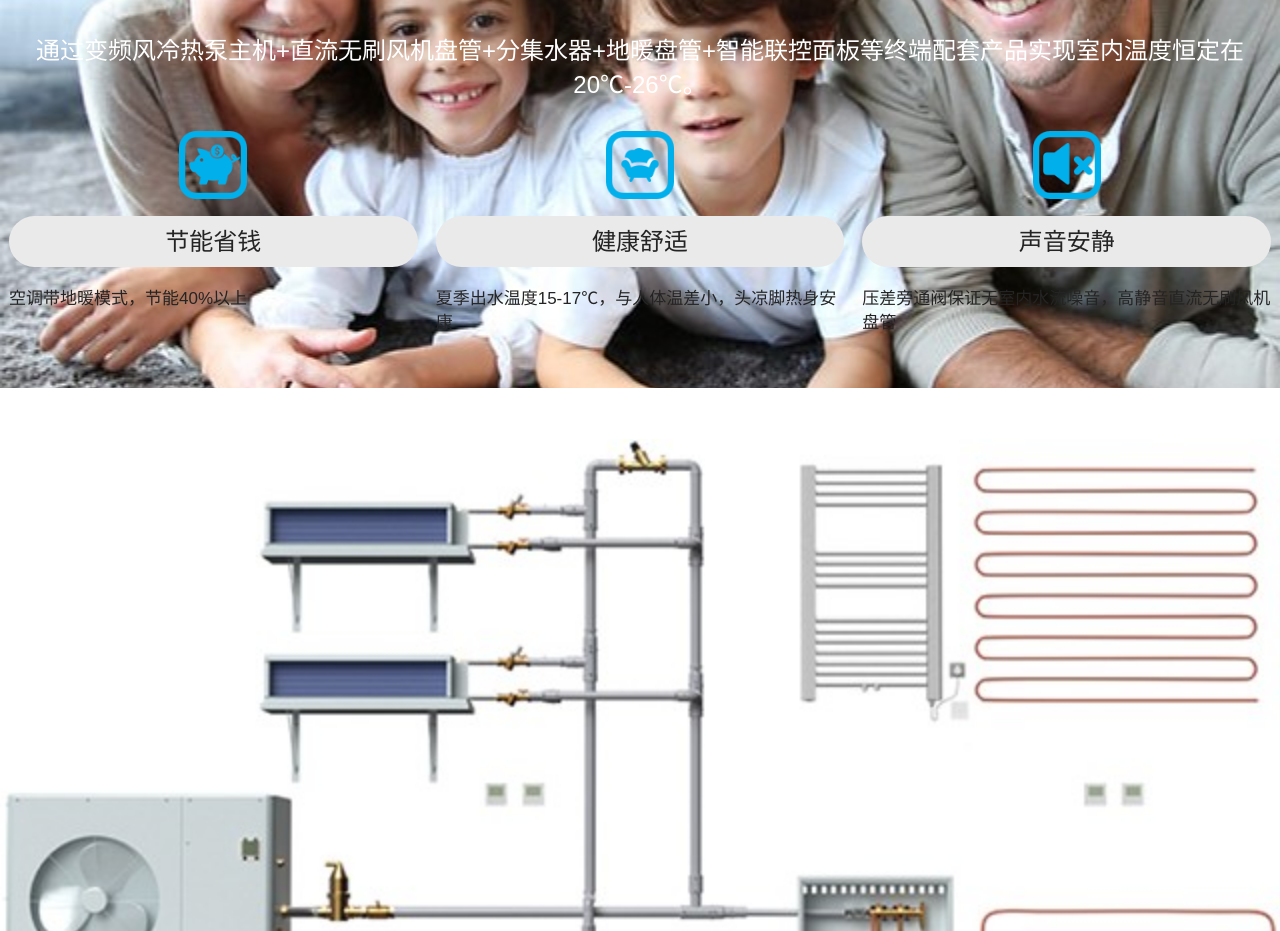
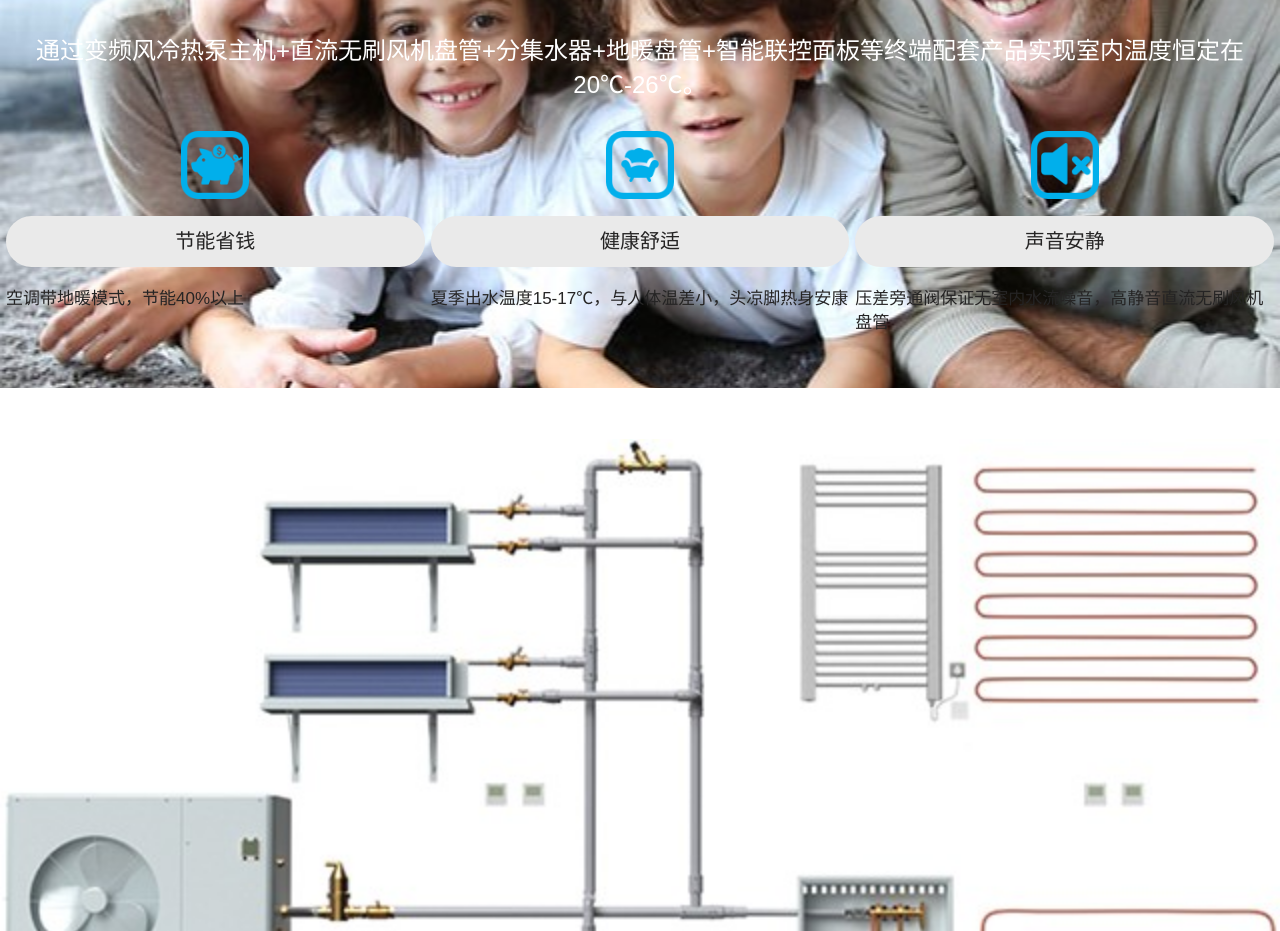
Before and after one commit to kevinZeguo/zh-home, a Vue app in the folder comfort-home/home-html/phone/: page /solution in a window 1280 px wide. Shown: the part 2680-3611 px from the top of the page. Built offline with nearby package versions, Linux system fonts and the light colour scheme; what mint-ui, v-tap would draw is missing.

Commit message:
修改样式

```diff
--- a/comfort-home/home-html/phone/src/page/solution/solution.vue
+++ b/comfort-home/home-html/phone/src/page/solution/solution.vue
@@ -616,7 +616,7 @@ export default {
         }
 
         .infos  {
-            padding: 0 0 2.66rem;
+            padding: 0 0 2.66rem 0.3rem;
             -webkit-display: flex;
             -moz-display: flex;
             -ms-display: flex;
@@ -631,7 +631,9 @@ export default {
                 -moz-flex: 1;
                 -ms-flex: 1;
                 flex: 1;
-                padding: 0 0.45rem;
+                padding: 0 0.3rem 0 0;
+
+                &:first-child {}
 
                 .pic {
                     padding-bottom: 0.85rem;
@@ -646,11 +648,12 @@ export default {
                     text-align: center;
 
                     span {
+                        white-space: nowrap;
                         line-height:2.55rem;
                         background:#EAEAEA;
                         border-radius:3.4rem;
                         text-align: center;
-                        font-size: 1.2rem;
+                        font-size: 1.0rem;
                         color:#252424;
                         display: block;
                     }
```
